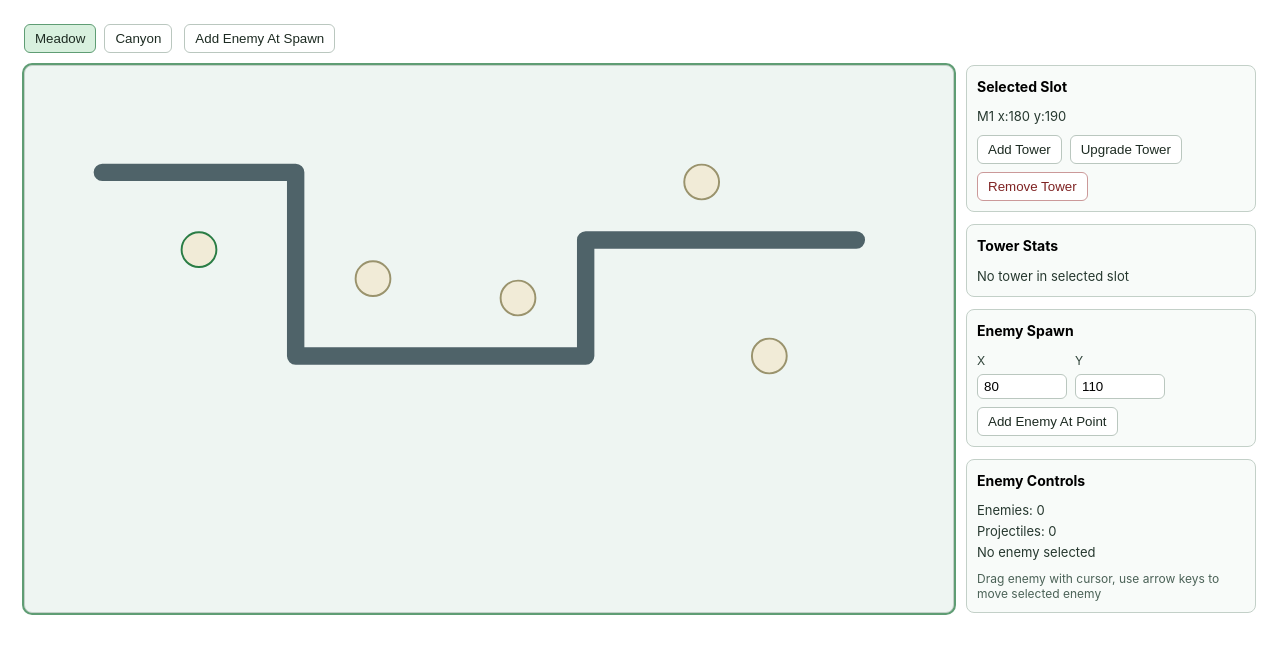
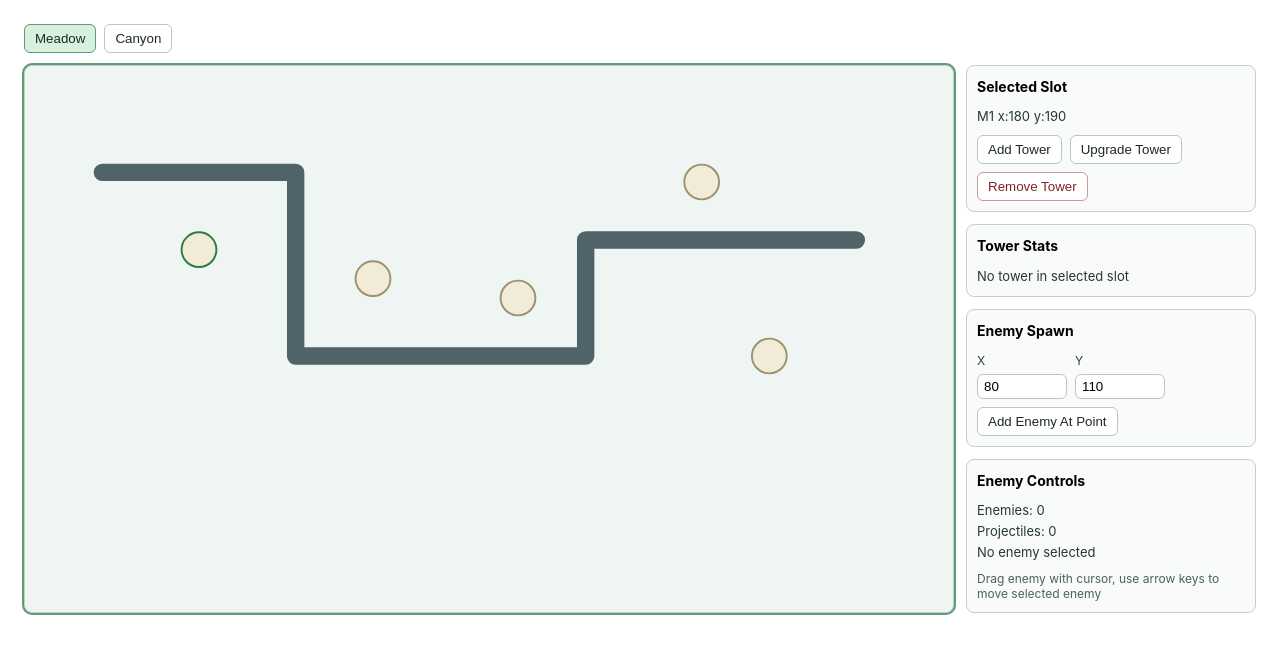
Before and after one commit to reznikovkg/vue-3-docker-compose, a Vue app in the folder vue/: page / in a window 1280 px wide. Shown: the top 654 px of the page. Built offline with nearby package versions, Linux system fonts and the light colour scheme.

Commit message:
refactor: remove redundant spawn button

```diff
--- a/vue/src/components/pages/TowerDefensePage.vue
+++ b/vue/src/components/pages/TowerDefensePage.vue
@@ -13,14 +13,6 @@
           {{ level.name }}
         </button>
       </div>
-
-      <button
-        type="button"
-        class="towerDefensePage__spawnButton"
-        @click="() => page.spawnEnemyAtSpawnPoint()"
-      >
-        Add Enemy At Spawn
-      </button>
     </div>
 
     <div class="towerDefensePage__layout">
@@ -318,11 +310,6 @@ class TowerDefensePageClass {
     this.focusBoard()
   }
 
-  spawnEnemyAtSpawnPoint = () => {
-    store.dispatch('towerDefense/addEnemyAtPoint', null)
-    this.focusBoard()
-  }
-
   spawnEnemyAtCustomPoint = () => {
     const level = currentLevel.value
     const point = {
@@ -428,7 +415,6 @@ onBeforeUnmount(() => page.unmount())
 }
 
 .towerDefensePage__levelButton,
-.towerDefensePage__spawnButton,
 .towerDefensePage__actionButton {
   border: 1px solid #bac7bf;
   background: #ffffff;
```
